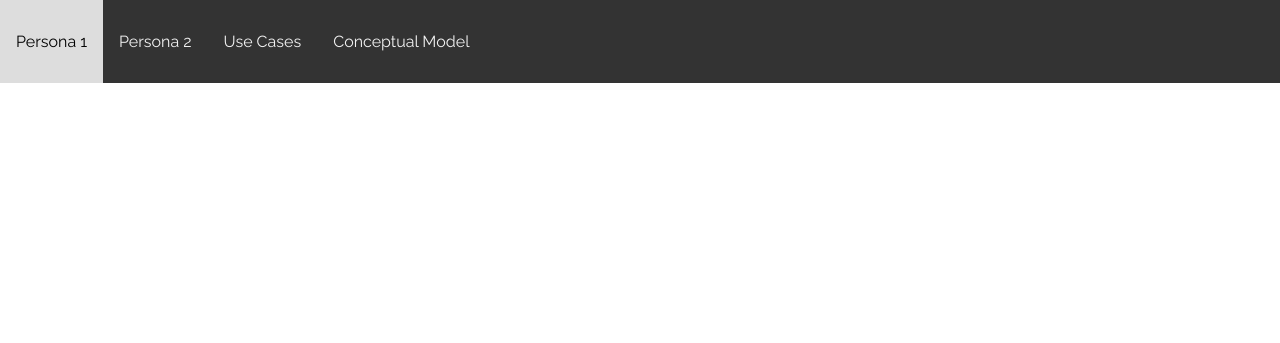
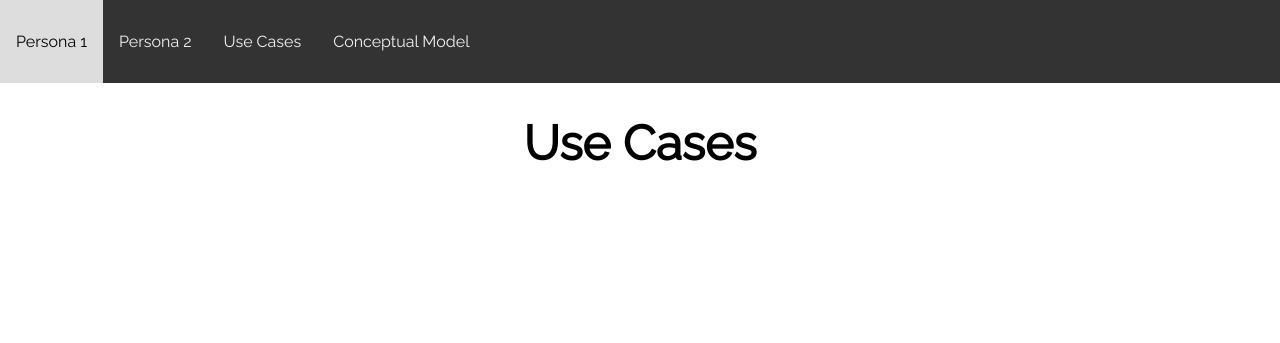
Before and after one commit to Koriganp/infrastructure, a PHP site: page /epic/use-cases.php in a window 1280 px wide. Shown: the top 343 px of the page. Run offline with PHP 8.4, Linux system fonts and the light colour scheme.

Commit message:
Updated use cases

```diff
--- a/epic/use-cases.php
+++ b/epic/use-cases.php
@@ -17,7 +17,8 @@
 			</nav>
 		</header>
 		<main>
-
+			<h1>Use Cases</h1>
+			<p></p>
 		</main>
 	</body>
 </html>
```
